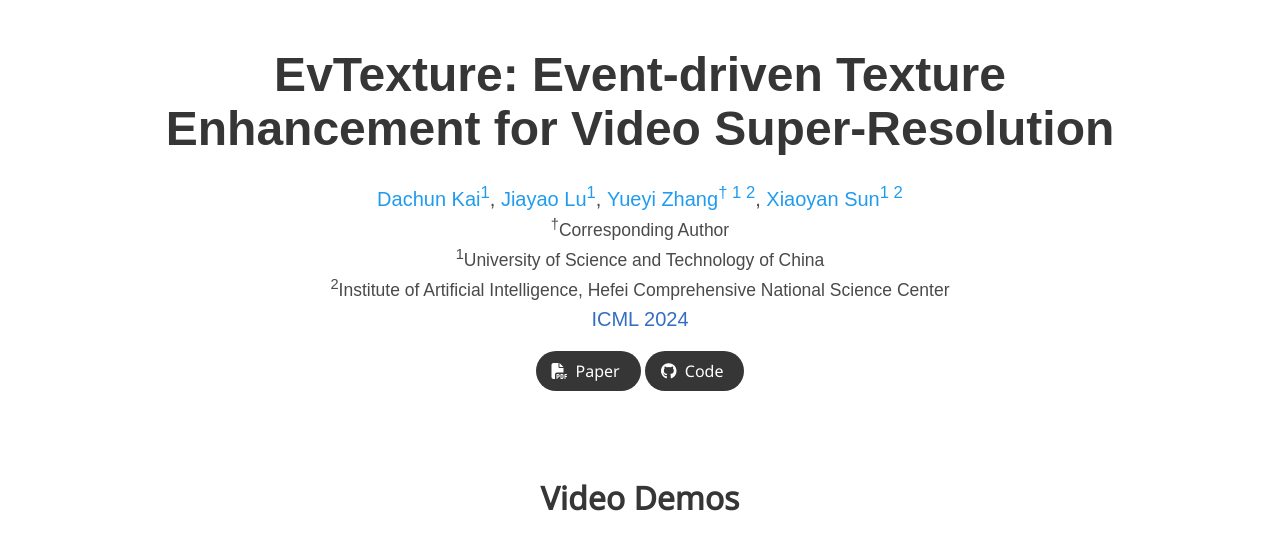
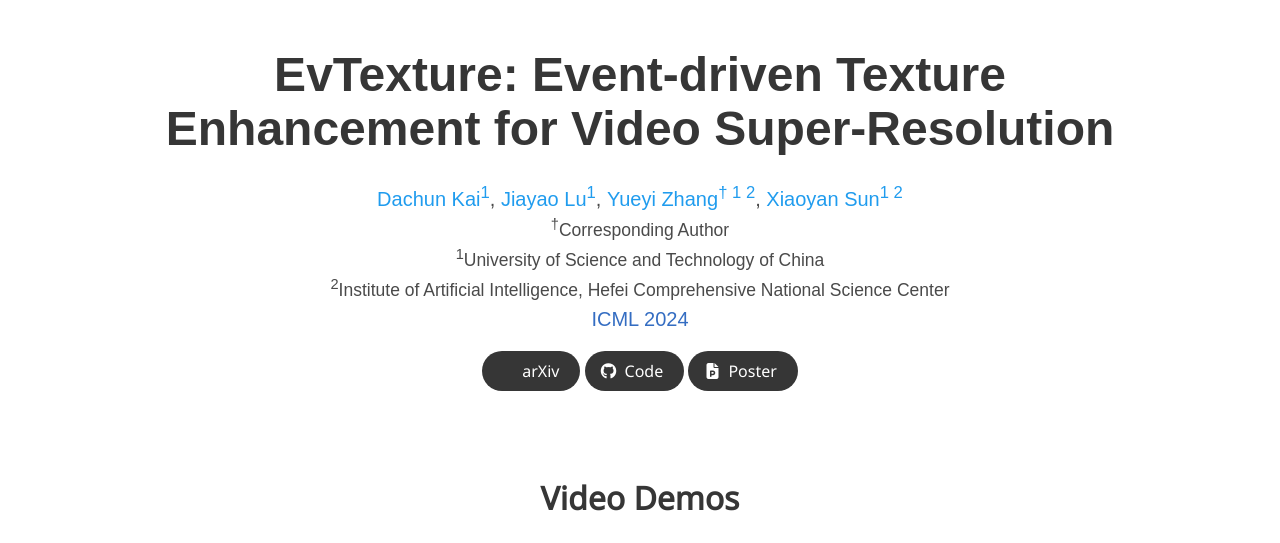
Before and after one commit to DachunKai/evtexture.github.io, a plain HTML site: page index.html in a window 1280 px wide. Shown: the top 543 px of the page. Drawn offline with nearby package versions, Linux system fonts and the light colour scheme; some icons are missing; a web font is replaced by a local one.

Commit message:
Add files via upload

```diff
--- a/index.html
+++ b/index.html
@@ -84,17 +84,17 @@
 
 
                   <div class="column has-text-centered">
-                    <div class="publication-links">
+                    <!-- <div class="publication-links"> -->
                          <!-- Arxiv PDF link -->
-                      <span class="link-block">
-                        <a href="https://drive.google.com/file/d/1RWptb35a-z-hwc3gZZY-FPd_G8g8Up1d/view?usp=sharing" target="_blank"
+                      <!-- <span class="link-block">
+                        <a href="https://arxiv.org/abs/2406.13457" target="_blank"
                         class="external-link button is-normal is-rounded is-dark">
                         <span class="icon">
                           <i class="fas fa-file-pdf"></i>
                         </span>
                         <span>Paper</span>
                       </a>
-                    </span>
+                    </span> -->
 
                     <!-- Supplementary PDF link -->
                     <!-- <span class="link-block">
@@ -107,6 +107,17 @@
                     </a>
                   </span> -->
 
+                  <!-- ArXiv abstract Link -->
+                  <span class="link-block">
+                    <a href="https://arxiv.org/abs/2406.13457" target="_blank"
+                    class="external-link button is-normal is-rounded is-dark">
+                    <span class="icon">
+                      <i class="ai ai-arxiv"></i>
+                    </span>
+                    <span>arXiv</span>
+                  </a>
+                </span>
+
                   <!-- Github link -->
                   <span class="link-block">
                     <a href="https://github.com/DachunKai/EvTexture" target="_blank"
@@ -118,16 +129,16 @@
                   </a>
                 </span>
 
-                <!-- ArXiv abstract Link -->
-                <!-- <span class="link-block">
-                  <a href="https://arxiv.org/abs/<ARXIV PAPER ID>" target="_blank"
+                <!-- Poster link -->
+                <span class="link-block">
+                  <a href="https://docs.google.com/presentation/d/1nbDb39TFb374DzBwdz5v20kIREUA0nBH/edit?usp=sharing" target="_blank"
                   class="external-link button is-normal is-rounded is-dark">
-                  <span class="icon">
-                    <i class="ai ai-arxiv"></i>
-                  </span>
-                  <span>arXiv</span>
-                </a>
-              </span> -->
+                    <span class="icon">
+                      <i class="fas fa-file-powerpoint"></i>
+                    </span>
+                    <span>Poster</span>
+                  </a>
+                </span>
             </div>
           </div>
         </div>
```
